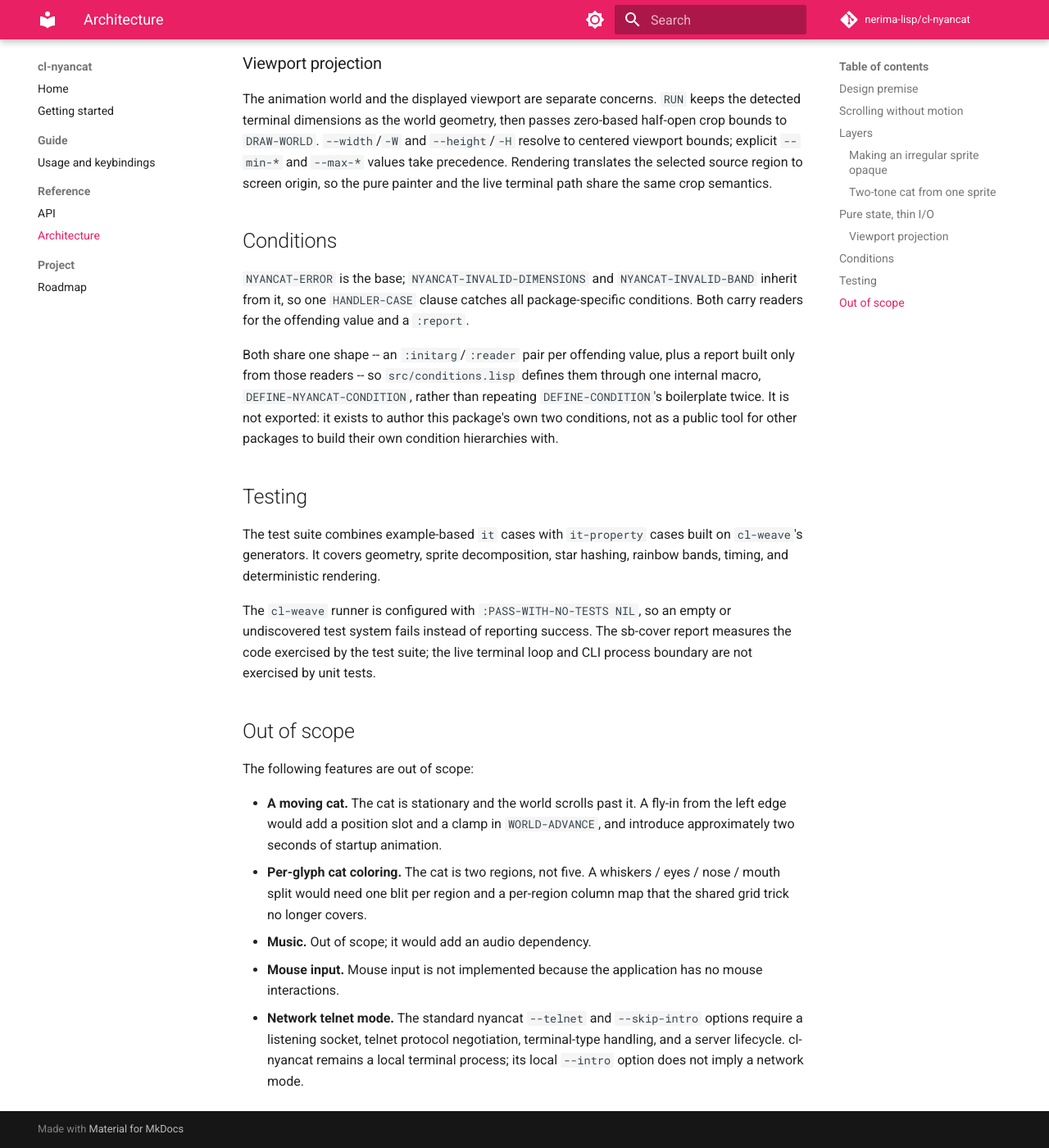
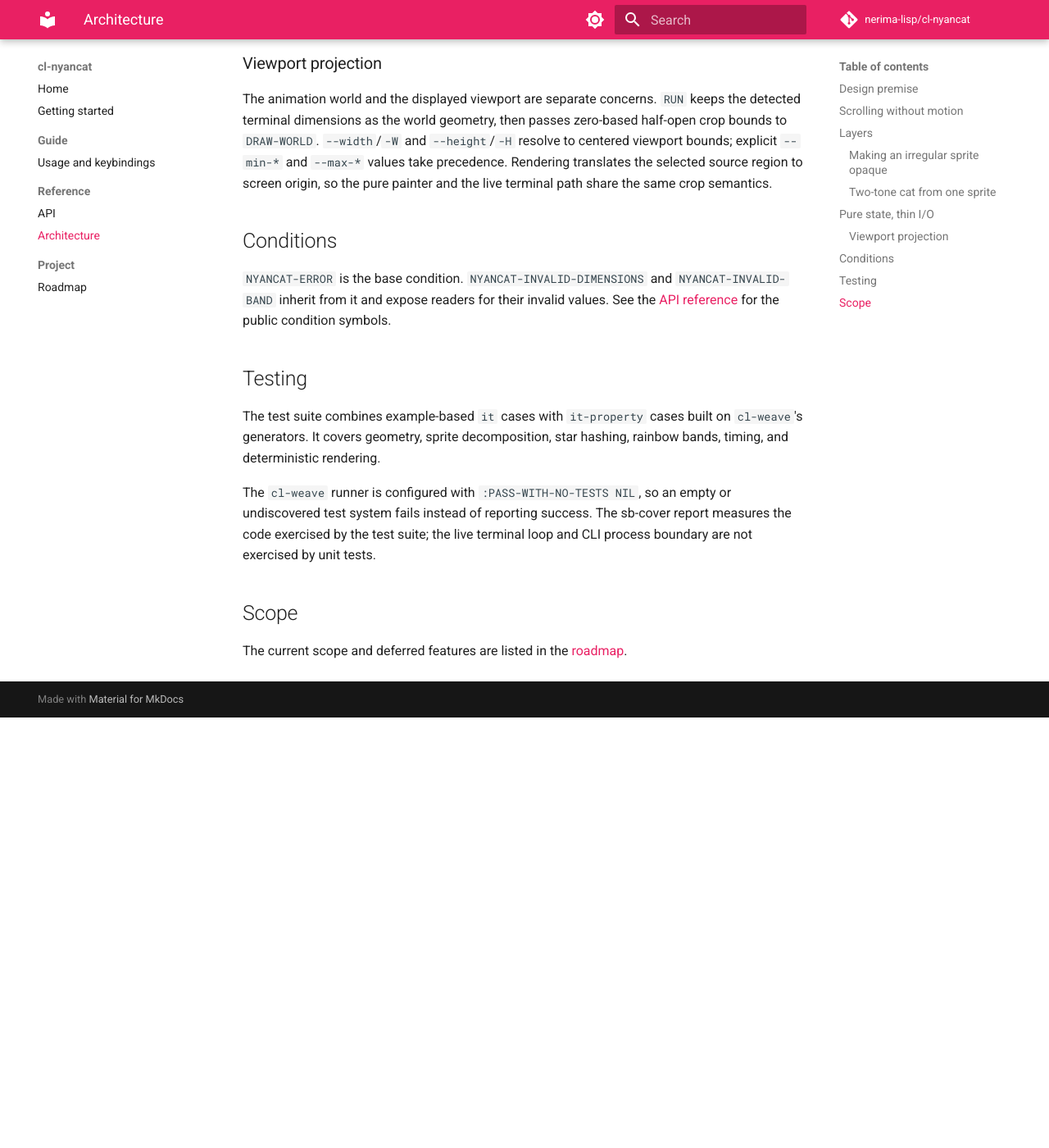
Before and after one commit to nerima-lisp/cl-nyancat, an MkDocs documentation site: the page built from docs/src/reference/architecture.md, in a window 1280 px wide and 1400 px high, scrolled down 2180 px. Shown: the whole window at 82% size. Built offline with MkDocs 1.6.1 and Material for MkDocs 9.7.7, drawn with Linux system fonts in a browser that asks for light colours; comment, search, counter and statistics services are not loaded; after the commit the page ends 3055 px from its top, so only the background shows below that.

Commit message:
Trim duplicated project documentation

```diff
--- a/docs/src/reference/architecture.md
+++ b/docs/src/reference/architecture.md
@@ -104,17 +104,10 @@ the same crop semantics.
 
 ## Conditions
 
-`NYANCAT-ERROR` is the base; `NYANCAT-INVALID-DIMENSIONS` and
-`NYANCAT-INVALID-BAND` inherit from it, so one `HANDLER-CASE` clause catches
-all package-specific conditions. Both carry readers for the offending value and
-a `:report`.
-
-Both share one shape -- an `:initarg`/`:reader` pair per offending value, plus
-a report built only from those readers -- so `src/conditions.lisp` defines them
-through one internal macro, `DEFINE-NYANCAT-CONDITION`, rather than repeating
-`DEFINE-CONDITION`'s boilerplate twice. It is not exported: it exists to author
-this package's own two conditions, not as a public tool for other packages to
-build their own condition hierarchies with.
+`NYANCAT-ERROR` is the base condition. `NYANCAT-INVALID-DIMENSIONS` and
+`NYANCAT-INVALID-BAND` inherit from it and expose readers for their invalid
+values. See the [API reference](api.md#conditions) for the public condition
+symbols.
 
 ## Testing
 
@@ -127,22 +120,7 @@ or undiscovered test system fails instead of reporting success.
 The sb-cover report measures the code exercised by the test suite; the live
 terminal loop and CLI process boundary are not exercised by unit tests.
 
-## Out of scope
+## Scope
 
-The following features are out of scope:
-
-- **A moving cat.** The cat is stationary and the world scrolls past it. A
-  fly-in from the left edge would add a position slot and a clamp in
-  `WORLD-ADVANCE`, and introduce approximately two seconds of startup
-  animation.
-- **Per-glyph cat coloring.** The cat is two regions, not five. A whiskers /
-  eyes / nose / mouth split would need one blit per region and a per-region
-  column map that the shared grid trick no longer covers.
-- **Music.** Out of scope; it would add an audio dependency.
-- **Mouse input.** Mouse input is not implemented because the application has no
-  mouse interactions.
-- **Network telnet mode.** The standard nyancat `--telnet` and
-  `--skip-intro` options require a listening socket, telnet protocol
-  negotiation, terminal-type handling, and a server lifecycle. cl-nyancat
-  remains a local terminal process; its local `--intro` option
-  does not imply a network mode.
+The current scope and deferred features are listed in the
+[roadmap](../project/roadmap.md).
```
Also changed, not shown: docs/src/getting-started.md (+7 -13 lines), docs/src/guide/usage.md (+3 -4 lines), docs/src/index.md (+4 -12 lines), docs/src/project/roadmap.md (+0 -3 lines), README.md, 1 other file.
